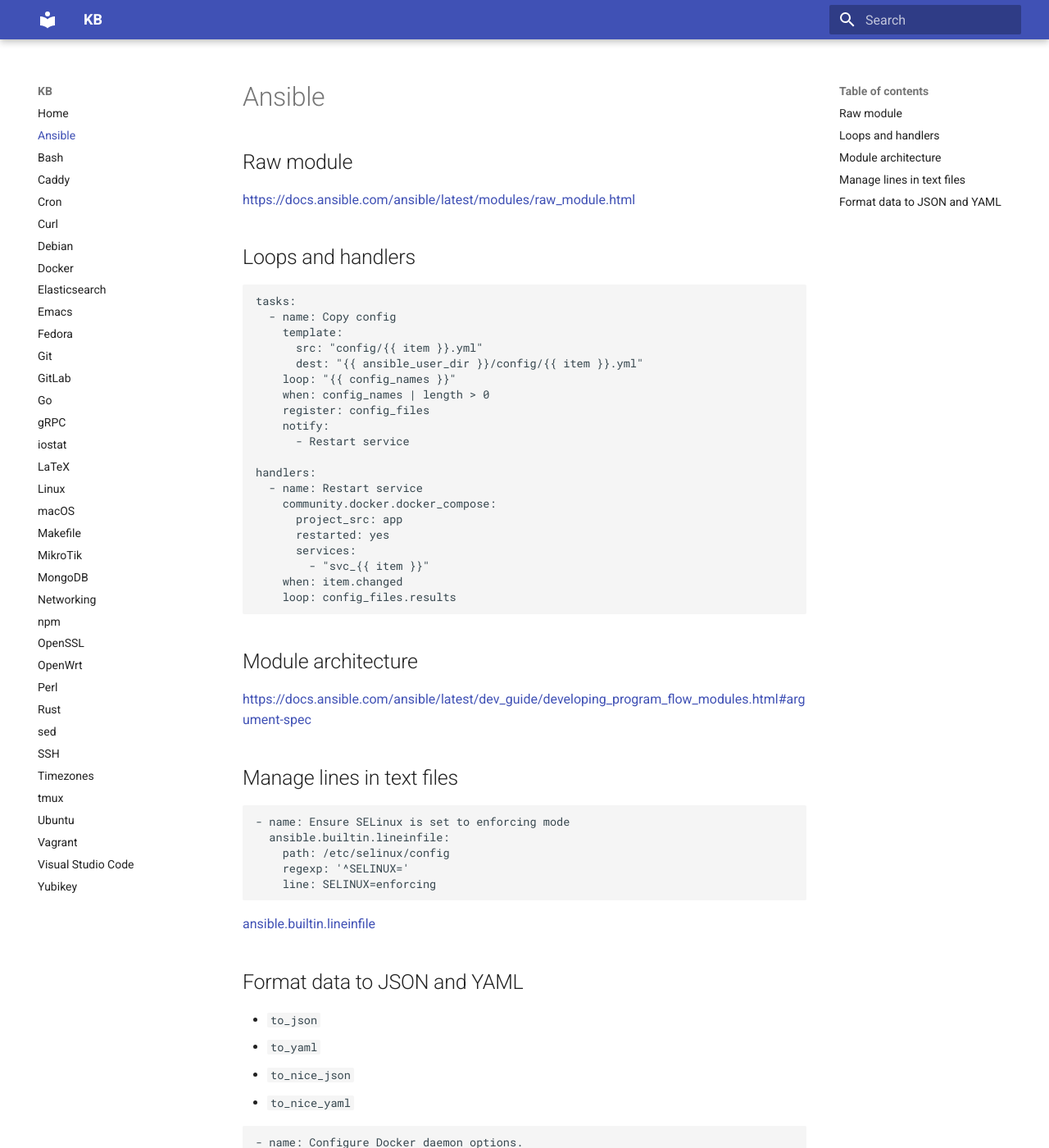
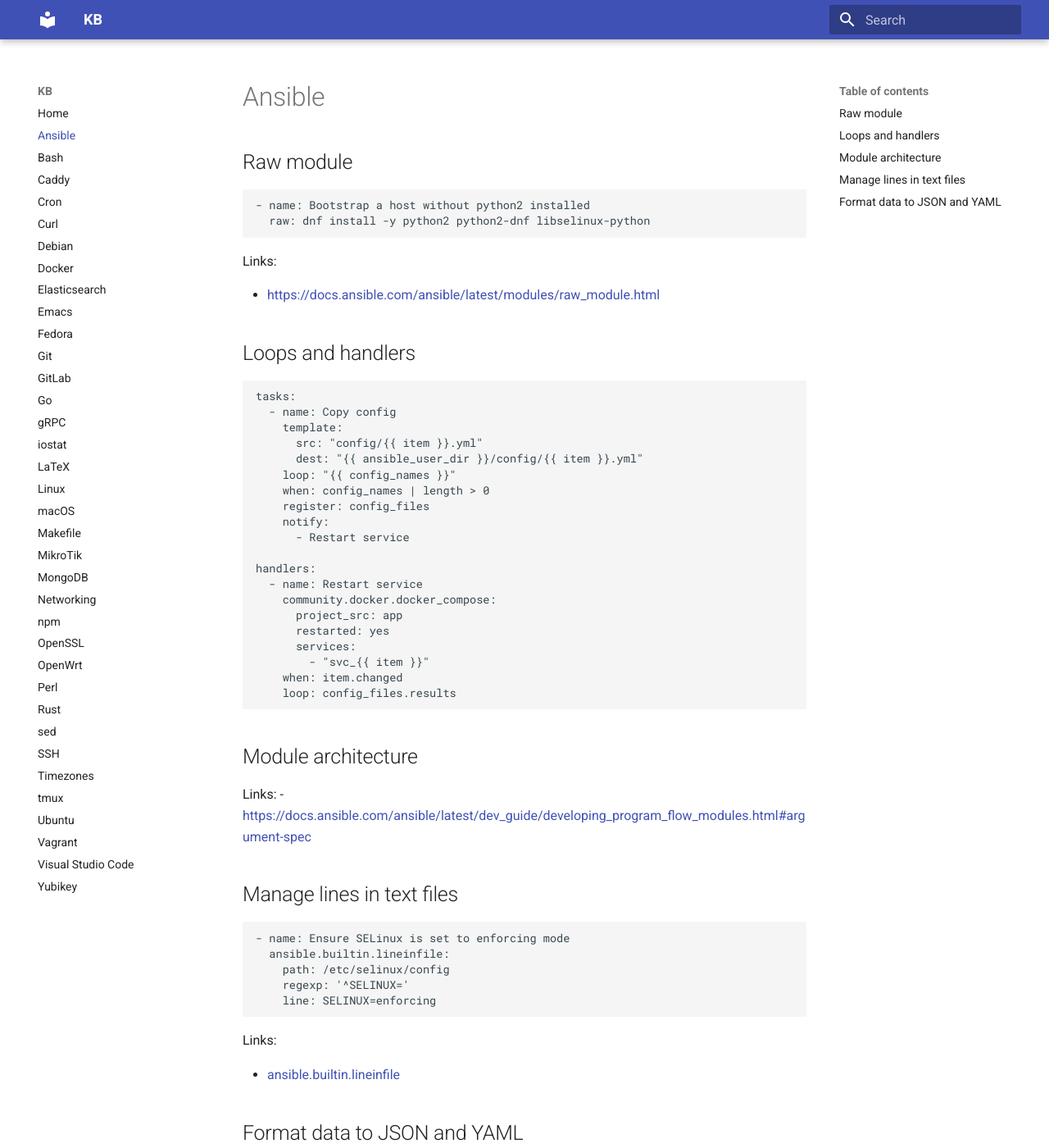
Before and after one commit to mbialon/kb, an MkDocs documentation site: the page built from docs/ansible.md, in a window 1280 px wide and 1400 px high. Shown: the whole window at 82% size. Built offline with MkDocs 1.6.1 and Material for MkDocs 9.7.7, drawn with Linux system fonts in a browser that asks for light colours; some of the changed lines change nothing that is shown.

Commit message:
ansible: formatting

````diff
--- a/docs/ansible.md
+++ b/docs/ansible.md
@@ -2,7 +2,14 @@
 
 ## Raw module
 
-[https://docs.ansible.com/ansible/latest/modules/raw_module.html](https://docs.ansible.com/ansible/latest/modules/raw_module.html)
+```
+- name: Bootstrap a host without python2 installed
+  raw: dnf install -y python2 python2-dnf libselinux-python
+```
+
+Links:
+
+- [https://docs.ansible.com/ansible/latest/modules/raw_module.html](https://docs.ansible.com/ansible/latest/modules/raw_module.html)
 
 ## Loops and handlers
 
@@ -31,7 +38,8 @@
 
 ## Module architecture
 
-[https://docs.ansible.com/ansible/latest/dev_guide/developing_program_flow_modules.html#argument-spec](https://docs.ansible.com/ansible/latest/dev_guide/developing_program_flow_modules.html#argument-spec)
+Links:
+- [https://docs.ansible.com/ansible/latest/dev_guide/developing_program_flow_modules.html#argument-spec](https://docs.ansible.com/ansible/latest/dev_guide/developing_program_flow_modules.html#argument-spec)
 
 ## Manage lines in text files
 
@@ -43,7 +51,9 @@
     line: SELINUX=enforcing
 ```
 
-[ansible.builtin.lineinfile](https://docs.ansible.com/ansible/latest/collections/ansible/builtin/lineinfile_module.html)
+Links:
+
+- [ansible.builtin.lineinfile](https://docs.ansible.com/ansible/latest/collections/ansible/builtin/lineinfile_module.html)
 
 ## Format data to JSON and YAML
 
@@ -62,4 +72,6 @@
    notify: restart docker
 ```
 
-[formatting-data-yaml-and-json](https://docs.ansible.com/ansible/latest/user_guide/playbooks_filters.html#formatting-data-yaml-and-json)
+Links:
+
+- [formatting-data-yaml-and-json](https://docs.ansible.com/ansible/latest/user_guide/playbooks_filters.html#formatting-data-yaml-and-json)
````
